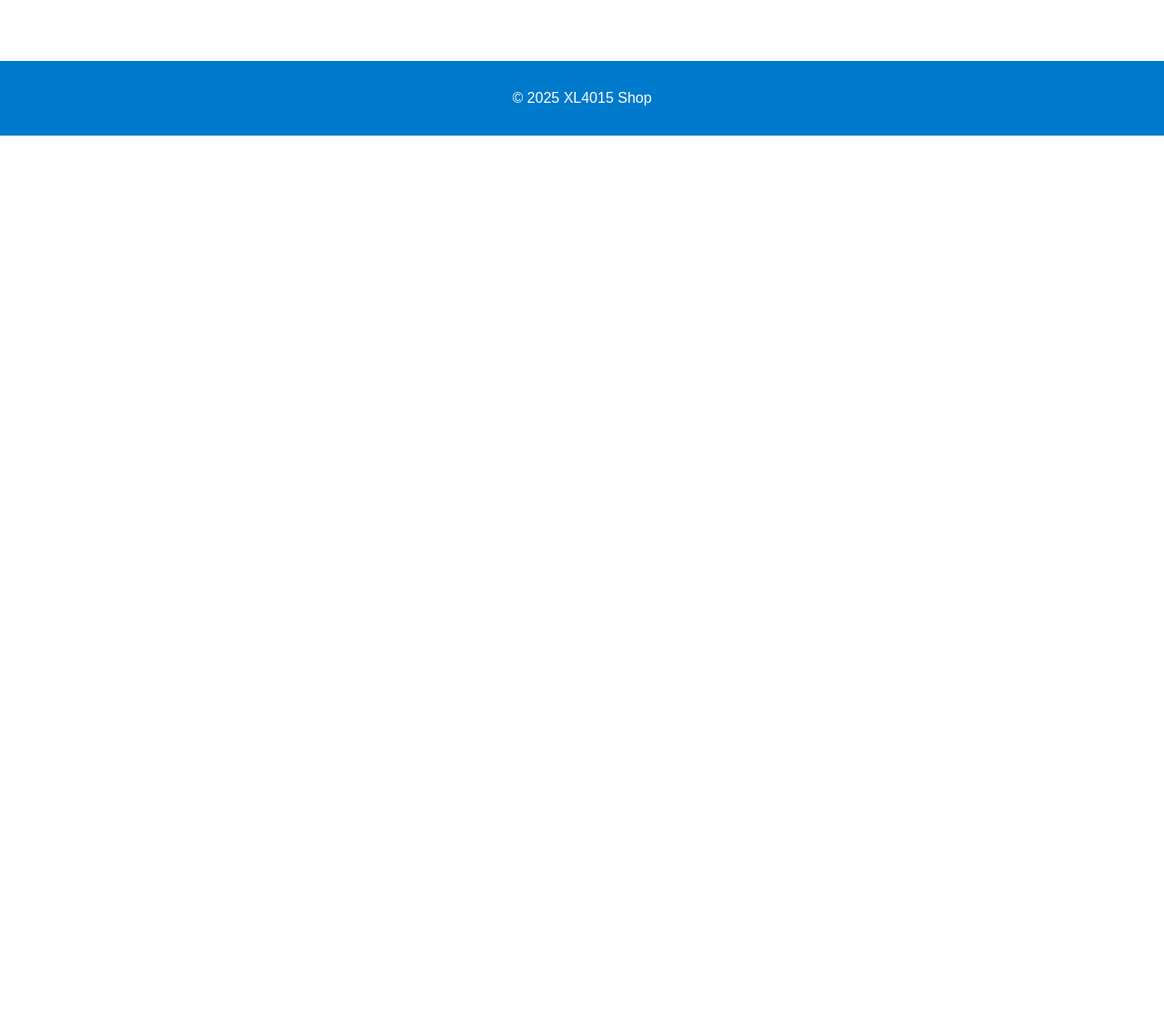
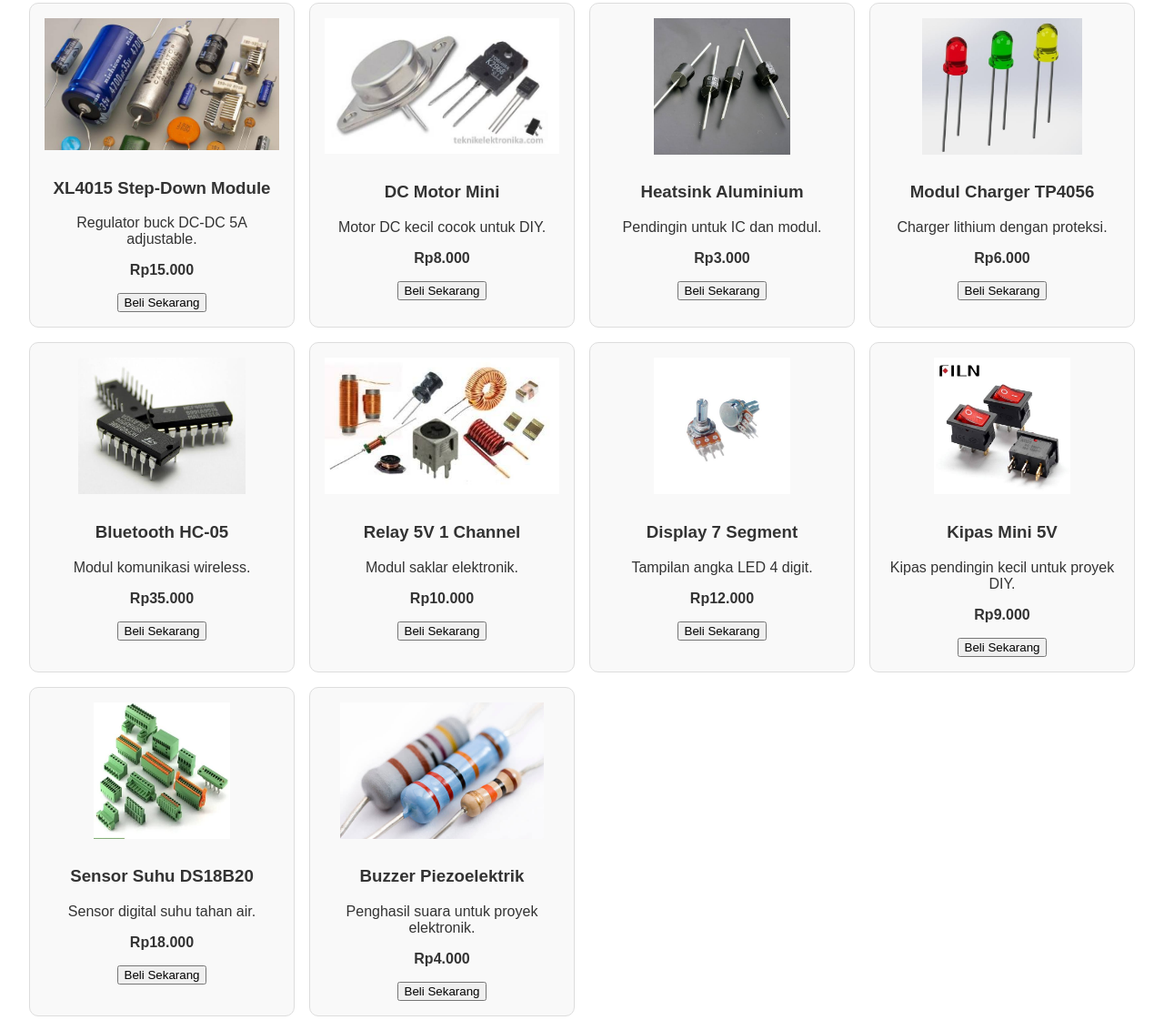
Before and after one commit to BarangElektronik/xl4015-shop, a plain HTML site: page index.html in a window 1280 px wide. Shown: the part 307-1428 px from the top of the page at 91% size. Before the commit the page ends 800 px from the top, so only its background shows below. Drawn offline with Linux system fonts and the light colour scheme.

Commit message:
Update index.html

```diff
--- a/index.html
+++ b/index.html
@@ -23,7 +23,76 @@
   </section>
 
   <section id="produk" class="produk-grid">
-    <!-- Kartu produk akan dimasukkan di sini -->
+    <div class="produk">
+      <img src="images (1).jpeg" alt="XL4015 Module" />
+      <h3>XL4015 Step-Down Module</h3>
+      <p>Regulator buck DC-DC 5A adjustable.</p>
+      <p><strong>Rp15.000</strong></p>
+      <button>Beli Sekarang</button>
+    </div>
+    <div class="produk">
+      <img src="images (2).jpeg" alt="DC Motor Mini" />
+      <h3>DC Motor Mini</h3>
+      <p>Motor DC kecil cocok untuk DIY.</p>
+      <p><strong>Rp8.000</strong></p>
+      <button>Beli Sekarang</button>
+    </div>
+    <div class="produk">
+      <img src="images (3).jpeg" alt="Heatsink" />
+      <h3>Heatsink Aluminium</h3>
+      <p>Pendingin untuk IC dan modul.</p>
+      <p><strong>Rp3.000</strong></p>
+      <button>Beli Sekarang</button>
+    </div>
+    <div class="produk">
+      <img src="images (4).jpeg" alt="TP4056" />
+      <h3>Modul Charger TP4056</h3>
+      <p>Charger lithium dengan proteksi.</p>
+      <p><strong>Rp6.000</strong></p>
+      <button>Beli Sekarang</button>
+    </div>
+    <div class="produk">
+      <img src="images (5).jpeg" alt="Bluetooth HC-05" />
+      <h3>Bluetooth HC-05</h3>
+      <p>Modul komunikasi wireless.</p>
+      <p><strong>Rp35.000</strong></p>
+      <button>Beli Sekarang</button>
+    </div>
+    <div class="produk">
+      <img src="images (6).jpeg" alt="Relay 5V" />
+      <h3>Relay 5V 1 Channel</h3>
+      <p>Modul saklar elektronik.</p>
+      <p><strong>Rp10.000</strong></p>
+      <button>Beli Sekarang</button>
+    </div>
+    <div class="produk">
+      <img src="images (7).jpeg" alt="7 Segment" />
+      <h3>Display 7 Segment</h3>
+      <p>Tampilan angka LED 4 digit.</p>
+      <p><strong>Rp12.000</strong></p>
+      <button>Beli Sekarang</button>
+    </div>
+    <div class="produk">
+      <img src="images (8).jpeg" alt="Kipas Mini" />
+      <h3>Kipas Mini 5V</h3>
+      <p>Kipas pendingin kecil untuk proyek DIY.</p>
+      <p><strong>Rp9.000</strong></p>
+      <button>Beli Sekarang</button>
+    </div>
+    <div class="produk">
+      <img src="images (9).jpeg" alt="DS18B20" />
+      <h3>Sensor Suhu DS18B20</h3>
+      <p>Sensor digital suhu tahan air.</p>
+      <p><strong>Rp18.000</strong></p>
+      <button>Beli Sekarang</button>
+    </div>
+    <div class="produk">
+      <img src="images.jpeg" alt="Buzzer" />
+      <h3>Buzzer Piezoelektrik</h3>
+      <p>Penghasil suara untuk proyek elektronik.</p>
+      <p><strong>Rp4.000</strong></p>
+      <button>Beli Sekarang</button>
+    </div>
   </section>
 
   <footer>
```
